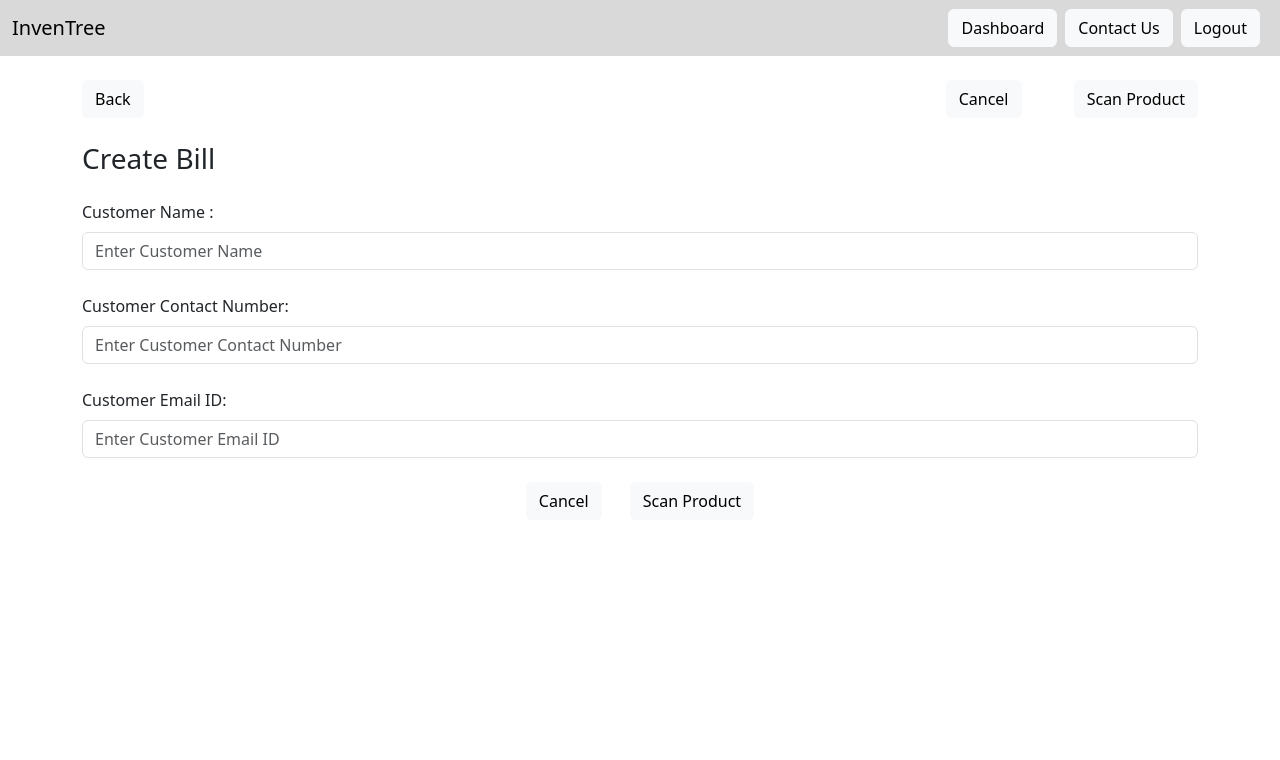
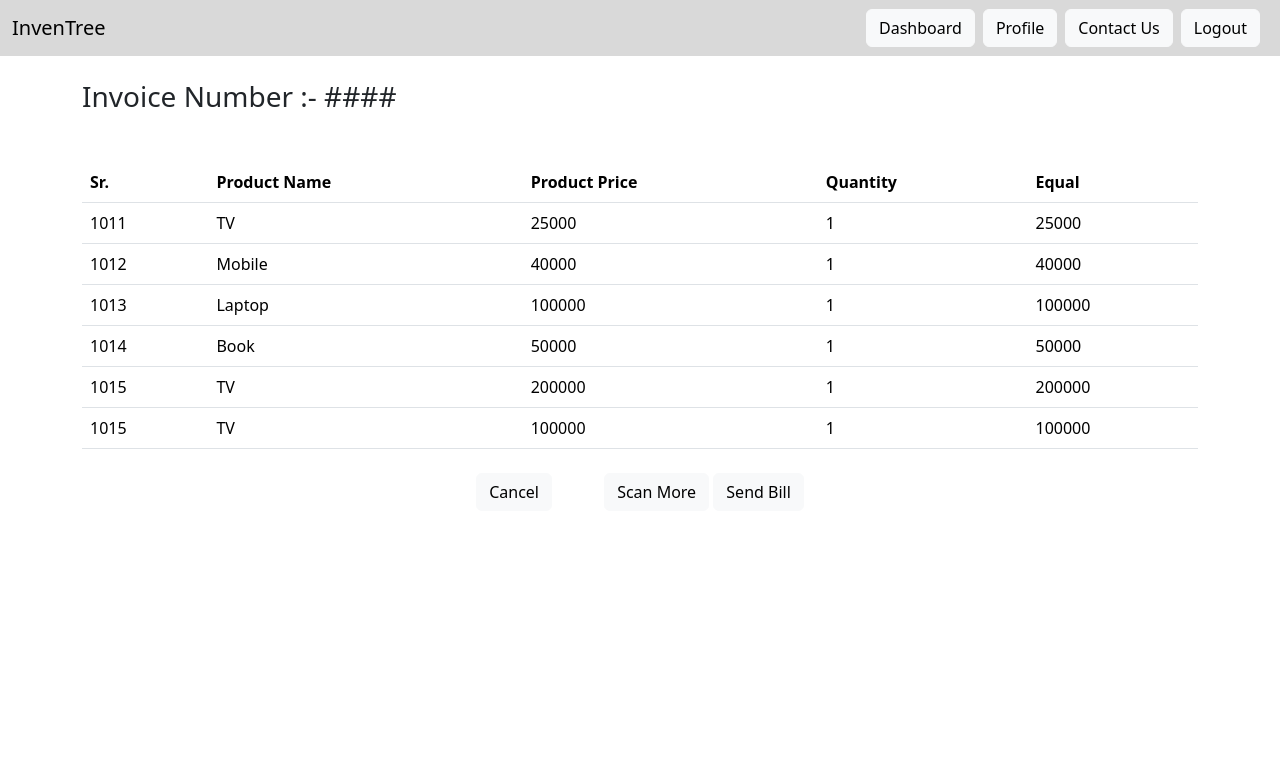
Before and after one commit to OmkarBansode07/omkar_bansode, a Flask app: template templates/create_bill.html in a window 1280 px wide. Shown: the top 760 px of the page. Run offline with Flask 3, Linux system fonts and the light colour scheme; the template is opened without the code that fills it, so the values that code supplies are empty; some libraries are stand-ins or nearby versions.

Commit message:
create bill 1st step

```diff
--- a/app.py
+++ b/app.py
@@ -25,20 +25,12 @@ def contactus():
   #time.sleep(1)
   return render_template("contactus.html")
 
-# # Index Page for test
-# @app.route('/index', methods=['GET','POST'] )
-# def index():
-
-#   if len(session) == 0:
-#     return render_template("login.html")
-#   else:
-#     return render_template("index.html", username = session["username"])
-
 #Login Page for Application
 @app.route('/login', methods=['GET','POST'])
 def login():
   #time.sleep(1)
   record = ""
+
   print(session)
 
   if len(session) > 0:
@@ -89,7 +81,6 @@ def s_user():
   u = session['username']
   print(u)
 
-#OTP Page for application
 #created_otp= otp.generate_otp()
 @app.route('/otp_page',methods= ['GET','POST'])
 def otp_page():
@@ -120,39 +111,44 @@ def dashboard():
    print('Dashboard = ',session["username"])
    return render_template('dashboard.html')
 
- #Add New product
-
 #Add new product
 @app.route('/add_new_product',methods=['GET','POST'])
 def add_new_product():
-  # fetching data from user
-  global barcode_value,p_manu_code,p_cate_code,p_name_code,p_barcode
 
-  if request.method=='GET':
-    barcode_value=barcode_scanner.extract_barcode()
-    p_barcode=barcode_value[0]
-    p_manu_code =  barcode_value[2]
-    p_cate_code = barcode_value[1]
-    p_name_code = barcode_value[4]
-    return render_template('add_new_product.html',p_barcode=p_barcode,p_manu_code=p_manu_code,p_cate_code=p_cate_code,p_name_code=p_name_code)
+  if fetch_user_role(session['username'])==0:
+    print("Inside permission 1")
+    flash('You dont have a permission to add a new product.')
+    return render_template('dashboard.html')
+  else:
+    print("Inside permission 1 or 2")
+    # fetching data from user
+    global barcode_value,p_manu_code,p_cate_code,p_name_code,p_barcode
 
-  else:
-    product_manufacturer =request.form['productmanufacturer']
-    product_category=request.form['productcategory']
-    product_name =request.form['productname']
-    product_price =request.form['productprice']
-    product_expirydate =request.form['productexpirydate']
-    product_size =request.form['productsize']
-    product_mfg =request.form['productmanufacturedate']
-    product_measure =request.form['productmeasure']
-    product_stock_quantity =request.form['productstockquantity']
-    print("barcode value from api : ",barcode_value)
-    cur = mysql.connection.cursor()
-    cur.execute('insert into products values (%s,%s,%s,%s,%s,%s,%s,%s,%s,%s,%s,%s,%s)',(p_barcode,product_manufacturer,p_manu_code,product_category,p_cate_code,product_name,p_name_code,product_price,product_measure,product_size,product_expirydate,product_mfg,product_stock_quantity))
-    mysql.connection.commit()
-    cur.close()
-    flash("Added")
-    return render_template('dashboard.html')
+    if request.method=='GET':
+      barcode_value=barcode_scanner.extract_barcode()
+      p_barcode=barcode_value[0]
+      p_manu_code =  barcode_value[2]
+      p_cate_code = barcode_value[1]
+      p_name_code = barcode_value[4]
+      return render_template('add_new_product.html',p_barcode=p_barcode,p_manu_code=p_manu_code,p_cate_code=p_cate_code,p_name_code=p_name_code)
+
+    else:
+      product_manufacturer =request.form['productmanufacturer']
+      product_category=request.form['productcategory']
+      product_name =request.form['productname']
+      product_price =request.form['productprice']
+      product_expirydate =request.form['productexpirydate']
+      product_size =request.form['productsize']
+      product_mfg =request.form['productmanufacturedate']
+      product_measure =request.form['productmeasure']
+      product_stock_quantity =request.form['productstockquantity']
+      print("barcode value from api : ",barcode_value)
+      cur = mysql.connection.cursor()
+      cur.execute('insert into products values (%s,%s,%s,%s,%s,%s,%s,%s,%s,%s,%s,%s,%s)',(p_barcode,product_manufacturer,p_manu_code,product_category,p_cate_code,product_name,p_name_code,product_price,product_measure,product_size,product_expirydate,product_mfg,product_stock_quantity))
+      mysql.connection.commit()
+      cur.close()
+      flash("Added")
+      return render_template('dashboard.html')
 
 #update new product
 @app.route('/update_product',methods=['GET','POST'])
@@ -183,9 +179,21 @@ def update_product():
     flash("Added")
     return render_template('dashboard.html')
 
-# remove product
+# customer details page
+@app.route('/customer_details')
+def customer_details():
+  if request.method=='POST':
+    customer_name= request.form['customername']
+    customer_contact="+91"+request.form['customercontact']
+    customer_email=request.form['customeremail']
+
+  return render_template('customer_details.html')
+
+# create bill
 @app.route('/create_bill',methods=['GET','POST'])
 def create_bill():
+  barcode_value_bill=barcode_scanner.extract_barcode()
+  print(barcode_value_bill[0])
   if request.method=='POST':
     return render_template('create_bill.html')
   return render_template('create_bill.html')
@@ -197,6 +205,15 @@ def resend_otp():
    flash("New OTP Sent!! ")
    return redirect(url_for('otp_page'))
 
+#profile page
+@app.route('/profile',methods=['GET', 'POST'])
+def profile(id):
+  cur = mysql.connection.cursor()
+  cur.execute('select user_username, user_role, user_contact, user_email from users where user_username = %s',(id,))
+  user = cur.fetchone()
+  cur.close()
+  return render_template('profile.html', user = user)
+
 #logout function
 @app.route('/logout', methods=['GET','POST'])
 def logout():
@@ -204,6 +221,17 @@ def logout():
    session.pop("loggedin")
    return render_template("logout.html")
 
+# function for fething user role for managing the permissions
+def fetch_user_role(username):
+  cur=mysql.connection.cursor()
+  cur.execute('select user_role from users where user_username = %s',(username,))
+  permission=cur.fetchone()
+  cur.close()
+  for user_role in permission:
+    permission = user_role
+    print("Permission : ",user_role)
+  return permission
+
 
 #To run the application
 if __name__ == '__main__':
--- a/templates/create_bill.html
+++ b/templates/create_bill.html
@@ -8,18 +8,16 @@
     <!-- CSS files -->
     <link href="https://cdn.jsdelivr.net/npm/bootstrap@5.3.2/dist/css/bootstrap.min.css" rel="stylesheet"
         integrity="sha384-T3c6CoIi6uLrA9TneNEoa7RxnatzjcDSCmG1MXxSR1GAsXEV/Dwwykc2MPK8M2HN" crossorigin="anonymous">
-
     <link href="/static/style.css" rel="stylesheet">
 </head>
 
 <body>
-    <!-- Javascript header files -->
+    <!-- javascript header files -->
     <script src="https://cdn.jsdelivr.net/npm/bootstrap@5.3.2/dist/js/bootstrap.bundle.min.js"
         integrity="sha384-C6RzsynM9kWDrMNeT87bh95OGNyZPhcTNXj1NW7RuBCsyN/o0jlpcV8Qyq46cDfL"
         crossorigin="anonymous"></script>
 
     <!-- Header  -->
-
     <nav class="navbar navbar-expand-lg navbar-light">
         <div class="container-fluid">
             <a class="navbar-brand" href="#">InvenTree</a>
@@ -28,11 +26,15 @@
                 aria-label="Toggle navigation">
                 <span class="navbar-toggler-icon"></span>
             </button>
-            <!-- Navbar icons  -->
+            <!-- navbar icons -->
             <div class="collapse navbar-collapse justify-content-md-end" id="navbarSupportedContent">
-                <button class="btn btn-light btn-outline me-2" type="button"><a href="/templates/Dashboard.html">Dashboard</a></button>
-                <button class="btn btn-light btn-outline me-2" type="button"><a href="/templates/ContactUs.html">Contact Us</a></button>
-                <button class="btn btn-light btn-outline me-2" type="button"><a href="/templates/Logout_page.html">Logout</a></button>
+                <button id="id-dashboard" name="btn-dashboard" class="btn btn-light btn-outline me-2" type="button"><a
+                        href="/templates/Dashboard.html">Dashboard</a></button>
+                <button id="id-profile" name="btn-profile"class="btn btn-light btn-outline me-2" type="button"><a href="/templates/Profile.html">Profile</a></button>
+                <button id="id-contactus" name="btn-contactus" class="btn btn-light btn-outline me-2" type="button"><a href="/templates/ContactUs.html">Contact
+                        Us</a></button>
+                <button id="id-logout" name="btn-logout" class="btn btn-light btn-outline me-2" type="button"><a
+                        href="/templates/Logout_page.html">Logout</a></button>
             </div>
         </div>
     </nav>
@@ -40,98 +42,79 @@
 
 
     <!-- body content -->
+    <form action="{{url_for('create_bill')}}" method="post" target="_blank">
     <div class="container">
-        <div class="row justify-content-end mt-4">
-            <!-- back button -->
-            <div class="col">
-                <a href="#" class="btn btn-light" onclick="history.go(-1);">Back</a>
-            </div>
-            <!-- Scan and cancel button -->
-            <div class="col-auto">
-                <button class="btn btn-light btn-outline me-5" type="button"><a href="#">Cancel</a></button>
-                <button class="btn btn-light btn-outline" type="button" data-bs-toggle="modal"
-                    data-bs-target="#scanModal"><a href="{{url_for('create_bill_scanner')}}">Scan Product</a></button>
-            </div>
-        </div><br>
-        <h3>Create Bill</h3>
-        <form action="{{url_for('create_bill')}}" method="post" target="_blank">
-            <!-- Customer name code -->
-            <div class="mb-3 mt-4">
-                <label for="CustomerName" class="form-label">Customer Name :</label>
-                <input type="text" class="form-control" id="CustomerName" name="CustomerName" placeholder="Enter Customer Name">
-            </div>
-            <!-- contact number code -->
-            <div class="mb-3 mt-4">
-                <label for="exampleFormControlInput1" class="form-label">Customer Contact Number:</label>
-                <input type="text" class="form-control" id="exampleFormControlInput1"
-                    placeholder="Enter Customer Contact Number">
-            </div>
-            <!-- email id code  -->
-            <div class="mb-3 mt-4">
-                <label for="exampleFormControlInput1" class="form-label">Customer Email ID:</label>
-                <input type="text" class="form-control" id="exampleFormControlInput1"
-                    placeholder="Enter Customer Email ID">
-            </div>
-            <!-- cancel and scan product -->
-            <div class="row justify-content-center mt-4">
-                <div class="col-auto">
-                    <button class="btn btn-light btn-outline me-4 " type="button"><a href="#">Cancel</a></button>
-                    <button class="btn btn-light btn-outline" data-bs-toggle="modal" data-bs-target="#scanModal"
-                        type="button"><a href="#">Scan Product</a></button>
-                </div>
-            </div>
-        </form>
+        <h3 class="mt-2 pt-3">Invoice Number :- ####</h3>
+        <!-- Search bar -->
+
+        <!-- Employee  List Code -->
+        <table class="table table-hover mt-5">
+            <thead>
+                <tr>
+                    <th>Sr.</th>
+                    <th>Product Name</th>
+                    <th>Product Price</th>
+                    <th>Quantity</th>
+                    <th>Equal</th>
+                </tr>
+            </thead>
+            <tbody id="ProductTable">
+                <tr>
+                    <td>1011</a></td>
+                    <td>TV</td>
+                    <td>25000</td>
+                    <td>1</td>
+                    <td>25000</td>
+
+                </tr>
+                <tr>
+                    <td>1012</td>
+                    <td>Mobile</td>
+                    <td>40000</td>
+                    <td>1</td>
+                    <td>40000</td>
+                </tr>
+                <tr>
+                    <td>1013</td>
+                    <td>Laptop</td>
+                    <td>100000</td>
+                    <td>1</td>
+                    <td>100000</td>
+                </tr>
+                <tr>
+                    <td>1014</td>
+                    <td>Book</td>
+                    <td>50000</td>
+                    <td>1</td>
+                    <td>50000</td>
+                </tr>
+                <tr>
+                    <td>1015</td>
+                    <td>TV</td>
+                    <td>200000</td>
+                    <td>1</td>
+                    <td>200000</td>
+                </tr>
+                <tr>
+                    <td>1015</td>
+                    <td>TV</td>
+                    <td>100000</td>
+                    <td>1</td>
+                    <td>100000</td>
+                </tr>
+            </tbody>
+        </table>
     </div>
 
-    <!--Button Trigger  Modal 1 -->
-    <div class="modal fade" id="scanModal" tabindex="-1" aria-labelledby="scanModalLabel" aria-hidden="true">
-        <div class="modal-dialog modal-dialog-centered">
-            <div class="modal-content">
-                <button type="button" class="btn-close" data-bs-dismiss="modal" aria-label="Close"></button>
-                <!-- choose options list code -->
-                <div class="modal-body text-center">
-                    <h6>Choose an Option</h6>
-                    <button type="button" class="btn btn-light btn-block mt-4 btn-lg modal-btn"
-                        data-bs-target="#BillModal" data-bs-toggle="modal">Generate Bill</button>
-                    <button type="button" class="btn btn-light btn-block mt-4 btn-lg modal-btn"><a
-                            href="/templates/Add_Existing_product.html">Scan More Products</a></button>
-                    <button type="button" class="btn btn-light btn-block mt-4 btn-lg modal-btn"
-                        data-bs-dismiss="modal"><a href="#">Cancel Bill</a></button>
-                </div>
-            </div>
+    <div class="row justify-content-center mt-4">
+        <div class="col-auto">
+            <button id="id-dashboard" name="btn-dashboard" class="btn btn-light btn-outline me-5"
+                type="button"><a href="/templates/Dashboard.html">Cancel</a></button>
+                <button id="id-scanmore" name="btn-scanmore" class="btn btn-light btn-outline" type="button" >Scan More</button>
+                <button id="id-sendbill" name="btn-sendbill" class="btn btn-light btn-outline" type="button" >Send Bill</button>
         </div>
     </div>
-
-    <!-- Confirmation Bill window yes/no -->
-    <div class="modal fade" id="BillModal" tabindex="-1" aria-labelledby="BillModalLabel" aria-hidden="true">
-        <div class="modal-dialog modal-dialog-centered">
-            <div class="modal-content">
-                <div class="modal-body text-center">
-                    <h5>Send Bill on Whatapp</h5>
-                    <button type="button" class="btn btn-light btn-block ms-4" data-bs-target="#BillSentModal"
-                        data-bs-toggle="modal">Yes</button>
-                    <button type="button" class="btn btn-light btn-block ms-4" data-bs-dismiss="modal">No</button>
-
-                </div>
-            </div>
-        </div>
-    </div>
-
-    <!-- Bill succesfully sent -->
-    <div class="modal fade" id="BillSentModal" tabindex="-1" aria-labelledby="BillSentModalLabel" aria-hidden="true">
-        <div class="modal-dialog modal-dialog-centered">
-            <div class="modal-content">
-                <div class="modal-body text-center">
-                    <h4>Bill Invoice Sent Successfully!</h4>
-                    <button type="button" class="btn btn-light btn-block ms-4" data-bs-dismiss="modal"><a
-                            href="/templates/Create_Bill.html">Close</a></button>
-                </div>
-            </div>
-        </div>
-    </div>
-
-
-
+</form>
     <!-- footer -->
     <footer class="footer">
         <div class="container">
```
Also changed, not shown: templates/Dashboard.html (+3 -4 lines), templates/customer_details.html (added, +139 -0 lines), templates/profile.html (added, +106 -0 lines), adapter/product_dict.py (added).
